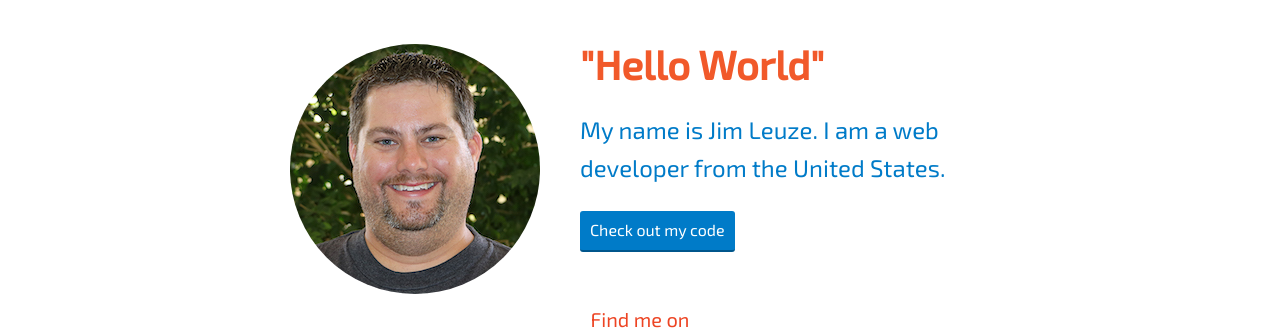
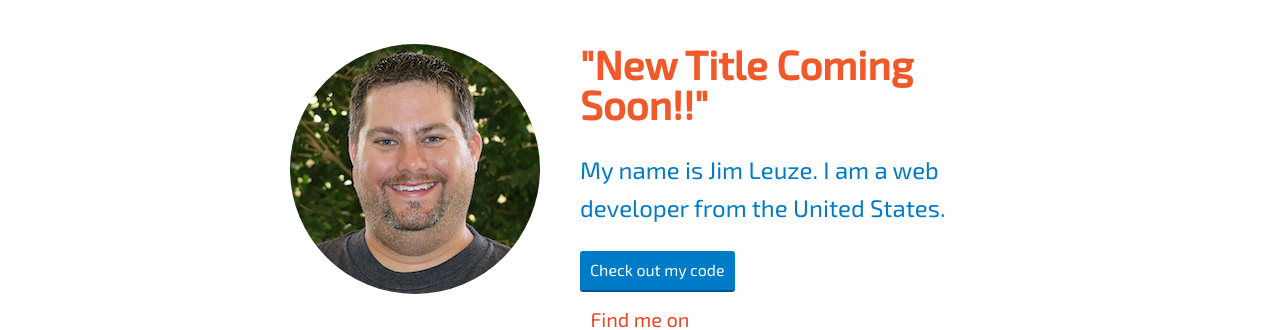
Before and after one commit to Jamesleuze55/portfolio-website, a plain HTML site: page index.html in a window 1280 px wide. Shown: the part 81-411 px from the top of the page. Drawn offline with nearby package versions, Linux system fonts and the light colour scheme.

Commit message:
updated title of index page
If applied, this commit will commented out the original title of the the page "Hello World" on line 40 and then on line 41 a new h1 tag will be added withd created a new temporary title for the page.

```diff
--- a/index.html
+++ b/index.html
@@ -37,7 +37,8 @@
 
 <main class="profile"> <!--This is the div for my hello world/description/image-->
   <img src="img/profilepic.jpg" class="profile_portrait" alt="Profile Image">
-  <h1>"Hello World"</h1>
+  <!-- <h1>"Hello World"</h1> -->
+  <h1>"New Title Coming Soon!!"</h1>
   <p class="index_text">
     My name is Jim Leuze.  I am a <span>web<!--web is encompassed by the span tag so that it can be styled later w/ Css--></span> developer from the United States.
   </p>
```
